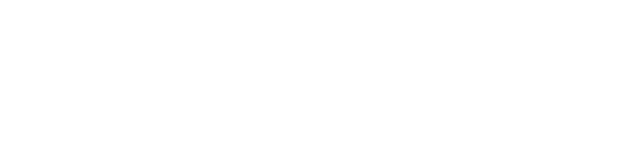
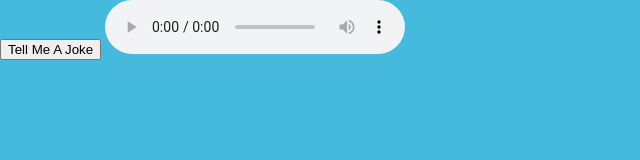
Before and after one commit to asyr01/jokemaker, a plain HTML site: page index.html in a window 1280 px wide. Shown: the whole page, without its empty margins (0-640 px from the left). Drawn offline with Linux system fonts and the light colour scheme.

Commit message:
html structure partially created, favicon changed, bg-color added

```diff
--- a/index.html
+++ b/index.html
@@ -3,12 +3,16 @@
 <head>
     <meta charset="UTF-8">
     <meta name="viewport" content="width=device-width, initial-scale=1.0">
-    <title>Template</title>
+    <title>JokeMaker</title>
     <link rel="icon" type="image/png" href="favicon.png">
     <link rel="stylesheet" href="https://cdnjs.cloudflare.com/ajax/libs/font-awesome/5.10.2/css/all.min.css"/>
     <link rel="stylesheet" href="style.css">
 </head>
 <body>
+    <div class="container">
+        <button id="button">Tell Me A Joke</button>
+        <audio id="audio" controls></audio>
+    </div>
     <!-- Script -->
     <script src="script.js"></script>
 </body>
--- a/style.css
+++ b/style.css
@@ -3,3 +3,8 @@
 html {
   box-sizing: border-box;
 }
+
+body {
+  margin: 0;
+  background: #45badd;
+}
```
Also changed, not shown: favicon.png.
